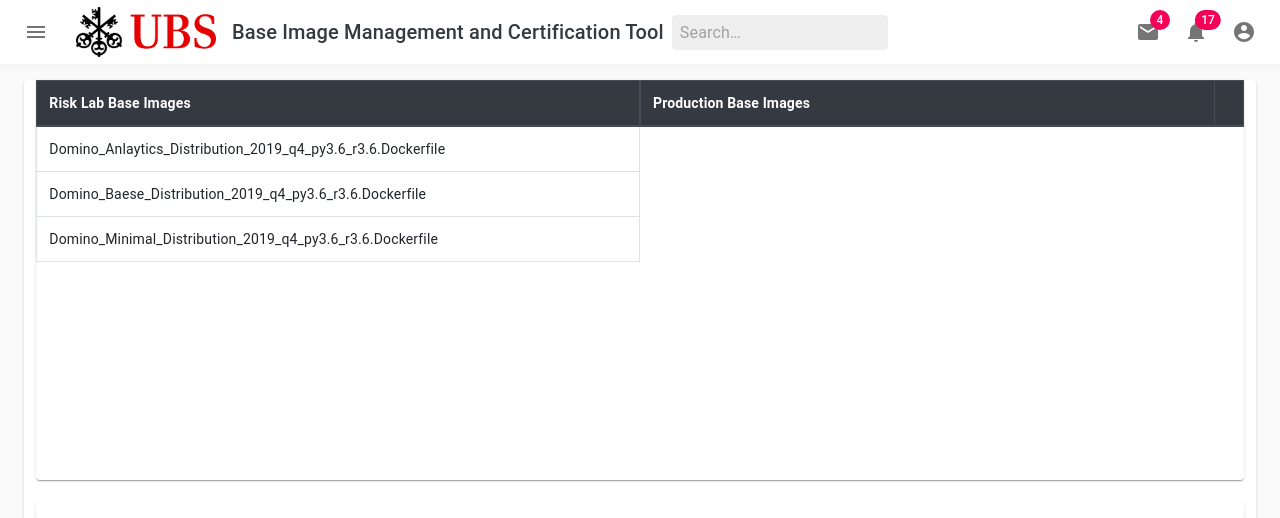
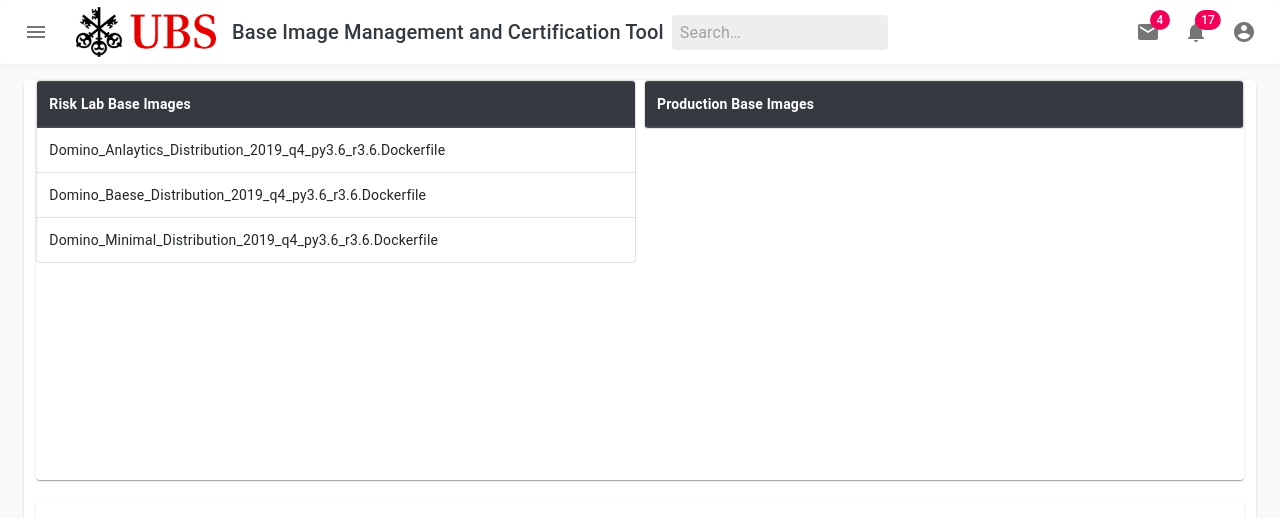
Before and after one commit to iiitasingh/fra2020hack, a React (Create React App) app: page / in a window 1280 px wide. Shown: the top 518 px of the page. Built offline with nearby package versions, Linux system fonts and the light colour scheme.

Commit message:
UI Completed

```diff
--- a/src/components/Navbar.js
+++ b/src/components/Navbar.js
@@ -1,5 +1,5 @@
 import React from 'react';
-import { fade, makeStyles } from '@material-ui/core/styles';
+import { makeStyles } from '@material-ui/core/styles';
 import AppBar from '@material-ui/core/AppBar';
 import Toolbar from '@material-ui/core/Toolbar';
 import IconButton from '@material-ui/core/IconButton';
@@ -33,12 +33,6 @@
 import ScrumIcon from '@material-ui/icons/People';
 
 const drawerWidth = 220;
-
-const useStyles1 = makeStyles(theme => ({
-  root: {
-    width: '100%',
-  },
-}));
 
 const useStyles = makeStyles(theme => ({
   root: {
@@ -83,7 +77,7 @@
   },
   imageLogo: {
     marginRight: theme.spacing(2),
-    width : 140,
+    width: 140,
   },
   title: {
     display: 'none',
@@ -180,7 +174,6 @@
 
 function PrimarySearchAppBar(props) {
   const classes = useStyles();
-  const classes1 = useStyles1();
   const theme = useTheme();
   const [anchorEl, setAnchorEl] = React.useState(null);
   const [open, setOpen] = React.useState(false);
@@ -304,7 +297,7 @@
             >
               <MenuIcon />
             </IconButton>
-            <img className={classes.imageLogo} src={process.env.PUBLIC_URL + '/images/ubs-logo.png'} />
+            <img alt="Logo" className={classes.imageLogo} src={process.env.PUBLIC_URL + '/images/ubs-logo.png'} />
             <Typography className={classes.title} variant="h6" noWrap>
               {pageName}
             </Typography>
--- a/src/components/Page1.js
+++ b/src/components/Page1.js
@@ -1,7 +1,6 @@
 import React, { useState } from 'react';
 import { makeStyles } from '@material-ui/core/styles';
 import Paper from '@material-ui/core/Paper';
-import { ResponsiveBar } from '@nivo/bar';
 import modelDATA from './modelData.json';
 import Button from '@material-ui/core/Button';
 import TextField from '@material-ui/core/TextField';
@@ -57,8 +56,21 @@
   paper: {
     width: '100%',
   },
-  editButton: {
-    marginLeft: 100,
+  box1: {
+    paddingTop: 0,
+    paddingRight: 4,
+    paddingBottom: 0,
+    paddingLeft: 0,
+    height: 400,
+    overflow: 'auto'
+  },
+  box2: {
+    paddingTop: 0,
+    paddingRight: 0,
+    paddingBottom: 0,
+    paddingLeft: 4,
+    height: 400,
+    overflow: 'auto'
   }
 }));
 
@@ -67,7 +79,6 @@
   const classes1 = useStyles1();
 
   const [modelData, setModelData] = useState(modelDATA);
-  // const [selectedChild, setSelectedChild] = useState(selectedModel.child[0]);
   const [model, setModel] = useState(
     {
       id: 0,
@@ -79,6 +90,15 @@
       child: []
     });
   const [child, setChild] = useState(
+    {
+      id: 0,
+      name: '',
+      description: '',
+      environment: '',
+      url: ''
+    });
+
+  const [updatedChild, setUpdatedChild] = useState(
     {
       id: 0,
       name: '',
@@ -99,17 +119,37 @@
 
   const handelModel = (event) => {
     const m = event.target.getAttribute('data-item');
-    console.log(m);
+    // console.log(m);
     // setSelectedModel(modelData[m]);
     setModel(modelData[m]);
     setValues({ ...values, name: modelData[m].name, key: modelData[m].id, check: true })
   }
-  const handelChild = (childId)=> (event) => {
-    const id = event.target.getAttribute('id');
-    console.log(childId);
-    setChild(model.child[id]);
-    // setSelectedChild(selectedModel.child[id]);
+  const handelChild = (childId) => (event) => {
+    // console.log(childId);
+    setChild(model.child[childId]);
+    setUpdatedChild(model.child[childId]);
   }
+
+  const handelNewChild = (modelId) => (event) => {
+    // console.log(modelId);
+    // console.log(model.child.length);
+    setChild({
+      ...child, id: model.child.length,
+      name: model.name,
+      description: model.description,
+      environment: 'PRD',
+      url: 'http://github.com'
+    });
+    setUpdatedChild({
+      ...updatedChild, id: model.child.length,
+      name: model.name,
+      description: model.description,
+      environment: 'PRD',
+      url: 'http://github.com'
+    });
+
+  }
+
   const handleSave = () => {
     // const m = selectedModel.id;
     // const i = selectedChild.id;
@@ -118,18 +158,27 @@
   }
   const handleChildChange = (e) => {
     console.log(e.target.value);
-    // setSelectedChild({ ...selectedChild, [e.target.name]: e.target.value });
+    setUpdatedChild({ ...updatedChild, [e.target.name]: e.target.value });
   }
 
   return (
     <Paper className={classes.paper}>
       <Paper className={classes.root} >
         <Grid container spacing={2} className={classes.grid}>
-          <Grid item xs={12} sm={6} style={{ padding: 0, height: 400, overflow: 'auto' }}>
-            <table className="table table-bordered table-hover" style={{ marginBottom: 0 }}>
+          <Grid item xs={12} sm={6}
+            style={{
+              paddingTop: 0,
+              paddingLeft: 0,
+              paddingBottom: 0,
+              paddingRight: 4,
+              height: 400,
+              overflow: 'auto'
+            }}>
+            <Paper variant="outlined" style={{ overflow: 'auto' }}>
+              <table className="table table-hover" style={{ marginBottom: 0 }}>
                 <thead className="thead-dark">
                   <tr>
-                  <th colSpan={2} >Risk Lab Base Images</th>
+                    <th>Risk Lab Base Images</th>
                   </tr>
                 </thead>
                 <tbody>
@@ -137,20 +186,29 @@
                     return (
                       <tr key={index} >
                         <td data-item={model.id} onClick={handelModel}>{model.name}</td>
-                      {/* <td style={{ textAlign: 'right', paddingBottom: 6, paddingTop: 6 }}><Button variant="contained" href="#" className={classes.button}>New</Button></td> */}
                       </tr>);
                   })}
                 </tbody>
               </table>
+            </Paper>
           </Grid>
-          <Grid item xs={12} sm={6} style={{ padding: 0, height: 400, overflow: 'auto' }}>
-            <table className="table table-bordered table-hover" style={{ marginBottom: 0 }}>
+          <Grid item xs={12} sm={6}
+            style={{
+              paddingTop: 0,
+              paddingLeft: 4,
+              paddingBottom: 0,
+              paddingRight: 0,
+              height: 400,
+              overflow: 'auto'
+            }}>
+            <Paper variant="outlined" style={{ overflow: 'auto' }}>
+              <table className="table table-hover" style={{ marginBottom: 0 }}>
                 <thead className="thead-dark">
                   <tr>
                     <th>Production Base Images</th>
                     <th style={{ textAlign: 'right', padding: 4 }}>
                       {
-                      values.check ? (<Button variant="contained" className={classes.button} size="small">New</Button>) : (<></>)
+                        values.check ? (<Button variant="contained" href="#" onClick={handelNewChild(model.id)} className={classes.button} size="small">New</Button>) : (<></>)
                       }
                     </th>
                   </tr>
@@ -159,12 +217,13 @@
                   {model.child.map((childImg, index) => {
                     return (
                       <tr key={index}>
-                      <td id={childImg.id} onClick={handelChild(childImg.id)}>{childImg.name} <EditIcon className={classes.editButton} /> </td>
-                      {/* <td style={{ textAlign: 'right', paddingBottom: 6, paddingTop: 6 }}><EditIcon /></td> */}
+                        <td>{childImg.name} </td>
+                        <td style={{ textAlign: 'right', paddingBottom: 6, paddingTop: 6 }} onClick={handelChild(childImg.id)}><EditIcon /></td>
                       </tr>);
                   })}
                 </tbody>
               </table>
+            </Paper>
           </Grid>
         </Grid>
       </Paper>
@@ -194,7 +253,7 @@
                 id="outlined-required"
                 label="Editable"
                 name='name'
-                value={child.name}
+                value={updatedChild.name}
                 variant="outlined"
                 onChange={handleChildChange}
               />
@@ -204,10 +263,10 @@
             <FormControl className={classes1.formControl1} >
               <TextField
                 required
-                id="outlined-required"
+                id="outlined-required_1"
                 label="Child Github URL"
                 name='url'
-                value={child.url}
+                value={updatedChild.url}
                 variant="outlined"
                 onChange={handleChildChange}
               />
@@ -234,12 +293,12 @@
           <Grid item xs={12} sm={6} style={{ paddingTop: 0 }}>
             <FormControl className={classes1.formControl1} >
               <TextField
-                id="outlined-multiline-static"
+                id="outlined-multiline-static_1"
                 label=""
                 multiline
                 rows={30}
                 name='description'
-                value={child.description}
+                value={updatedChild.description}
                 variant="outlined"
                 inputProps={{
                   classes: {
--- a/src/components/Page2.js
+++ b/src/components/Page2.js
@@ -13,7 +13,6 @@
 import InputLabel from '@material-ui/core/InputLabel';
 import MenuItem from '@material-ui/core/MenuItem';
 import TextField from '@material-ui/core/TextField';
-import * as moment from 'moment';
 import modelDATA from './modelData.json';
 
 
@@ -74,9 +73,7 @@
         desc:''
     });
 
-    const Pad = {
-        paddingRight: 16,
-    }
+
     const handleModelChange = (event, key) => {
         setValues({
             ...values,
```
Lines whose indentation alone changed are shown as unchanged.
